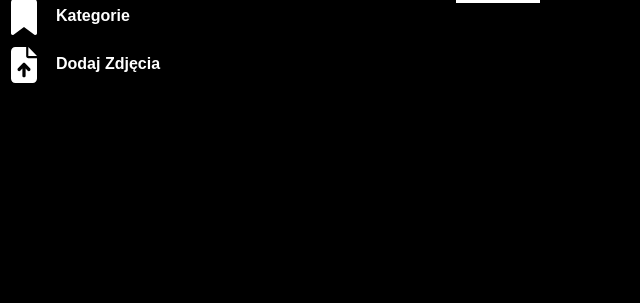
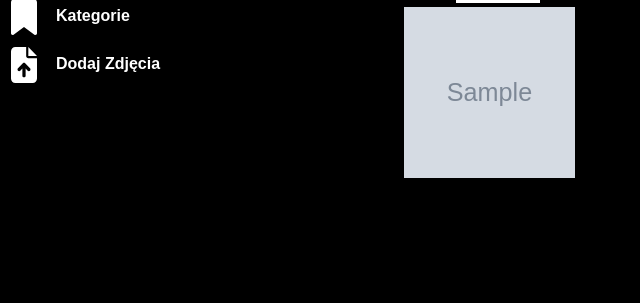
Before and after one commit to DominikG14/MediaFiles, a Django app: template project/templates/collection/display-all.html in a window 1280 px wide. Shown: the part 53-356 px from the top of the page, without its empty margins (0-640 px from the left). Run offline with Django 5.2, Linux system fonts and the light colour scheme; tables that the repository leaves empty hold one stand-in row (values such as "Sample post"); the template is opened without the code that fills it: values that come from a table or form of the project are taken from there, most other values are stand-ins (such as "Sample title", 1, 10 or a date in 2020); grey boxes marked "Sample" are stand-in pictures; style sheets or scripts are compiled from the project's sources.

Commit message:
media-card dialog added

```diff
--- /dev/null
+++ b/project/static/collection/scripts/media-card-dialog.js
@@ -0,0 +1,6 @@
+document.addEventListener('click', event => {
+  if(event.target.hasAttribute("data-open-media-card-dialog")){
+    const dialog = document.querySelector('#media-card-dialog');
+    dialog.showModal();
+  }
+});
--- /dev/null
+++ b/project/static/collection/scss/components/media-card.scss
@@ -0,0 +1,20 @@
+@use "global_scss" as *;
+@use "collection_scss" as *;
+
+
+
+%media-card {
+  aspect-ratio: 1 / 1;
+  @include Highlight-Box($color: black);
+  @include CoverBackgroundImage();
+  @include CenterBackgroundImage();
+  @include Transition(200ms);
+
+  &:hover {
+    transform: scale(1.01);
+    cursor: pointer;
+  }
+}
+
+
+.media-card { @extend %media-card; }
--- /dev/null
+++ b/project/static/collection/scss/display-all.scss
@@ -0,0 +1,16 @@
+@use "global_scss" as *;
+@use "collection_scss" as *;
+
+
+%media-cards {
+  $gap-between-photos: .25rem;
+
+  width: 100%;
+  padding: $gap-between-photos;
+  @include GridLayout{
+    gap: $gap-between-photos;
+    grid-template-columns: repeat(5, 1fr);
+  }
+}
+
+.media-cards { @extend %media-cards; }
--- /dev/null
+++ b/project/static/collection/styles/components/media-card.css
@@ -0,0 +1,13 @@
+.media-card {
+  aspect-ratio: 1/1;
+  box-shadow: 1px 1px 0.5rem black;
+  object-fit: cover;
+  background-size: cover;
+  object-position: center;
+  background-position: center;
+  transition: 200ms ease-in-out;
+}
+.media-card:hover {
+  transform: scale(1.01);
+  cursor: pointer;
+}
--- /dev/null
+++ b/project/static/collection/styles/display-all.css
@@ -0,0 +1,7 @@
+.media-cards {
+  width: 100%;
+  padding: 0.25rem;
+  display: grid;
+  gap: 0.25rem;
+  grid-template-columns: repeat(5, 1fr);
+}
--- a/project/static/global/scss/components/button.scss
+++ b/project/static/global/scss/components/button.scss
@@ -29,6 +29,10 @@ $UNDERLINE-WIDTH: calc(100% + 2*$OPTIONS-SPACING);
   .button__underline {
     width: $UNDERLINE-WIDTH;
   }
+
+  &:hover {
+    background: var(--button-background-active); // Overwrite default color change
+  }
 }
 
 %button__name {
--- a/project/static/global/scss/components/header.scss
+++ b/project/static/global/scss/components/header.scss
@@ -2,11 +2,16 @@
 
 
 %header {
+  background: var(--background);
+  position: sticky;
+  top: 0;
+
   @include X-Padding(1rem);
   @include RowLayout{
     gap: 1rem;
     @include CenterRow($y: true);
   }
+
 }
 
 
--- a/project/static/global/scss/components/side-nav.scss
+++ b/project/static/global/scss/components/side-nav.scss
@@ -6,6 +6,10 @@ $ICON-WIDTH: 2rem;
 
 
 %side-nav {
+  background: var(--background);
+  position: sticky;
+  top: 0;
+  align-self: start;
 }
 
 
@@ -73,7 +77,6 @@ $ICON-WIDTH: 2rem;
 }
 
 
-// SideNav Structure
 .side-nav { @extend %side-nav;
   .options { @extend %options;
     .option { @extend %option;
--- /dev/null
+++ b/project/static/global/scss/global_scss/_images.scss
@@ -0,0 +1,10 @@
+@mixin CoverBackgroundImage(){
+  object-fit: cover;
+  background-size: cover;
+}
+
+
+@mixin CenterBackgroundImage(){
+  object-position: center;
+  background-position: center;
+}
--- a/project/static/global/scss/global_scss/_index.scss
+++ b/project/static/global/scss/global_scss/_index.scss
@@ -5,3 +5,4 @@
 @forward "shapes";
 @forward "text";
 @forward "effects";
+@forward "images";
--- a/project/static/global/styles/components/button.css
+++ b/project/static/global/styles/components/button.css
@@ -32,6 +32,9 @@
 .button--active .button__underline {
   width: calc(100% + 2rem);
 }
+.button--active:hover {
+  background: var(--button-background-active);
+}
 
 .button__name {
   flex: 1;
--- a/project/static/global/styles/components/header.css
+++ b/project/static/global/styles/components/header.css
@@ -1,4 +1,7 @@
 .header {
+  background: var(--background);
+  position: sticky;
+  top: 0;
   padding-left: 1rem;
   padding-right: 1rem;
   display: flex;
--- a/project/static/global/styles/components/side-nav.css
+++ b/project/static/global/styles/components/side-nav.css
@@ -1,3 +1,10 @@
+.side-nav {
+  background: var(--background);
+  position: sticky;
+  top: 0;
+  align-self: start;
+}
+
 .side-nav .options {
   display: flex;
   flex-direction: column;
--- a/project/templates/collection/base.html
+++ b/project/templates/collection/base.html
@@ -1,6 +1,8 @@
 {% extends 'global/base.html' %}
+{% load static %}
 
 {% block base_static %}
+<link rel="stylesheet" href="{% static 'collection/styles/components/media-card.css' %}">
   {% block static %}
   {% endblock static %}
 {% endblock base_static %}
--- /dev/null
+++ b/project/templates/collection/components/media-card.html
@@ -0,0 +1 @@
+<img class="media-card" src="{{ src }}" alt="{{ alt }}" data-open-media-card-dialog>
--- a/project/templates/collection/display-all.html
+++ b/project/templates/collection/display-all.html
@@ -1,18 +1,19 @@
-{% extends 'global/base.html' %}
+{% extends 'collection/base.html' %}
+{% load static %}
 {% load string %}
 
 
-{% block base_static %}
-  {% block static %}
+{% block static %}
+  <link rel="stylesheet" href="{% static 'collection/styles/display-all.css' %}">
+  <script defer src="{% static 'collection/scripts/media-card-dialog.js' %}"></script>
   {% endblock static %}
-{% endblock base_static %}
 
 
 {% block top_nav %}
   {% include 'global/components/button.html' with
     text='Galeria'
     href='/collection/display/all'
-    modifiers='active, lol'|split:', '
+    modifiers='active'|split:', '
   %}
 
   {% include 'global/components/button.html' with
@@ -27,7 +28,20 @@
 {% endblock top_nav %}
 
 
-{% block base_content %}
-  {% block content %}
-  {% endblock content %}
-{% endblock base_content %}
+{% block content %}
+  <section class="media-cards">
+    {% for media in media_files %}
+      {% include 'collection/components/media-card.html' with
+        src=media.file.url
+        alt=media.file.name
+      %}
+    {% endfor %}
+  </section>
+
+  <dialog class='media-card-dialog' id='media-card-dialog'>
+    {% include 'collection/components/media-card.html' with
+      src='/static/global/images/app-icon.png'
+    %}
+  </dialog>
+
+{% endblock content %}
--- a/project/templates/collection/upload.html
+++ b/project/templates/collection/upload.html
@@ -16,7 +16,7 @@
   {% include 'global/components/button.html' with
     text='Dodaj Zdjęcia / Filmy'
     href='/collection/upload'
-    modifiers='active, lol'|split:', '
+    modifiers='active'|split:', '
   %}
 {% endblock top_nav %}
 
```
Also changed, not shown: project/apps/collection/views.py (+6 -1 lines), project/static/collection/scss/collection_scss/_index.scss (added).
